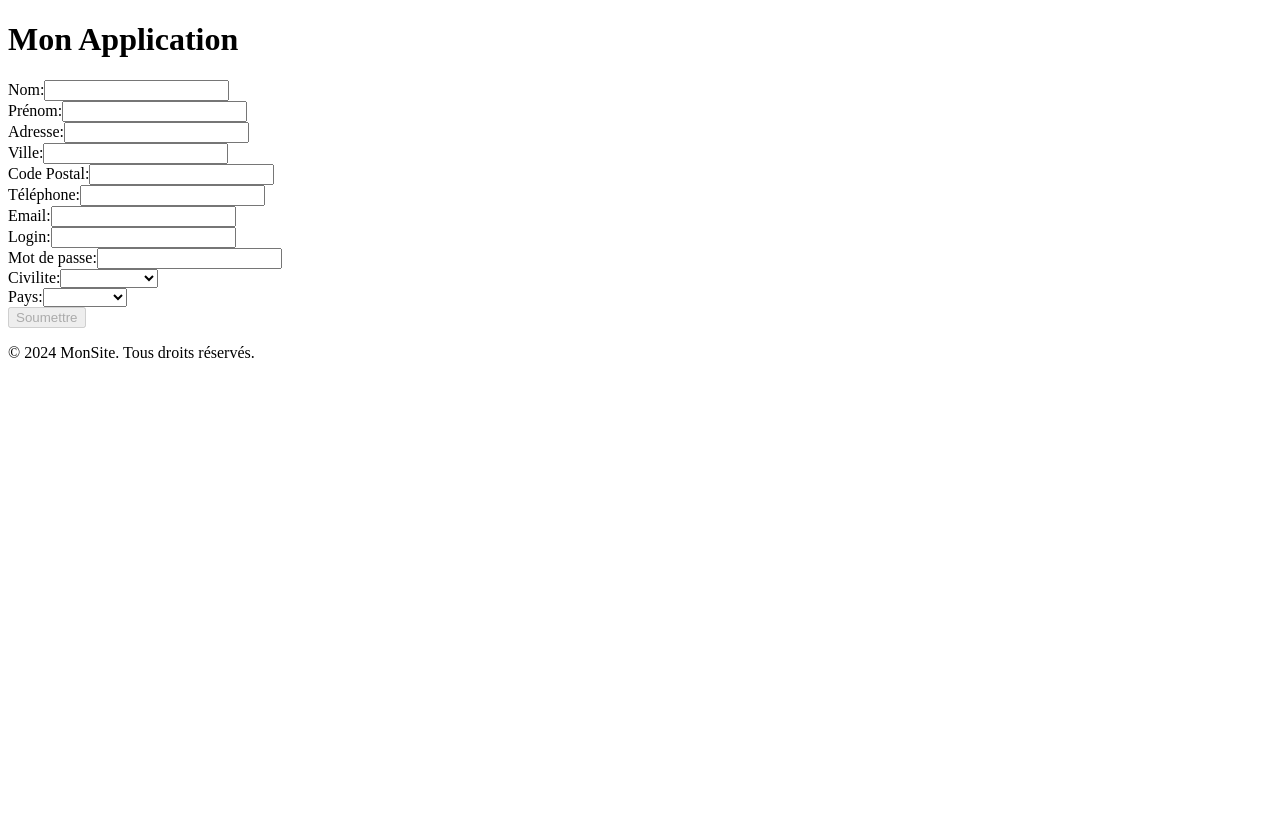
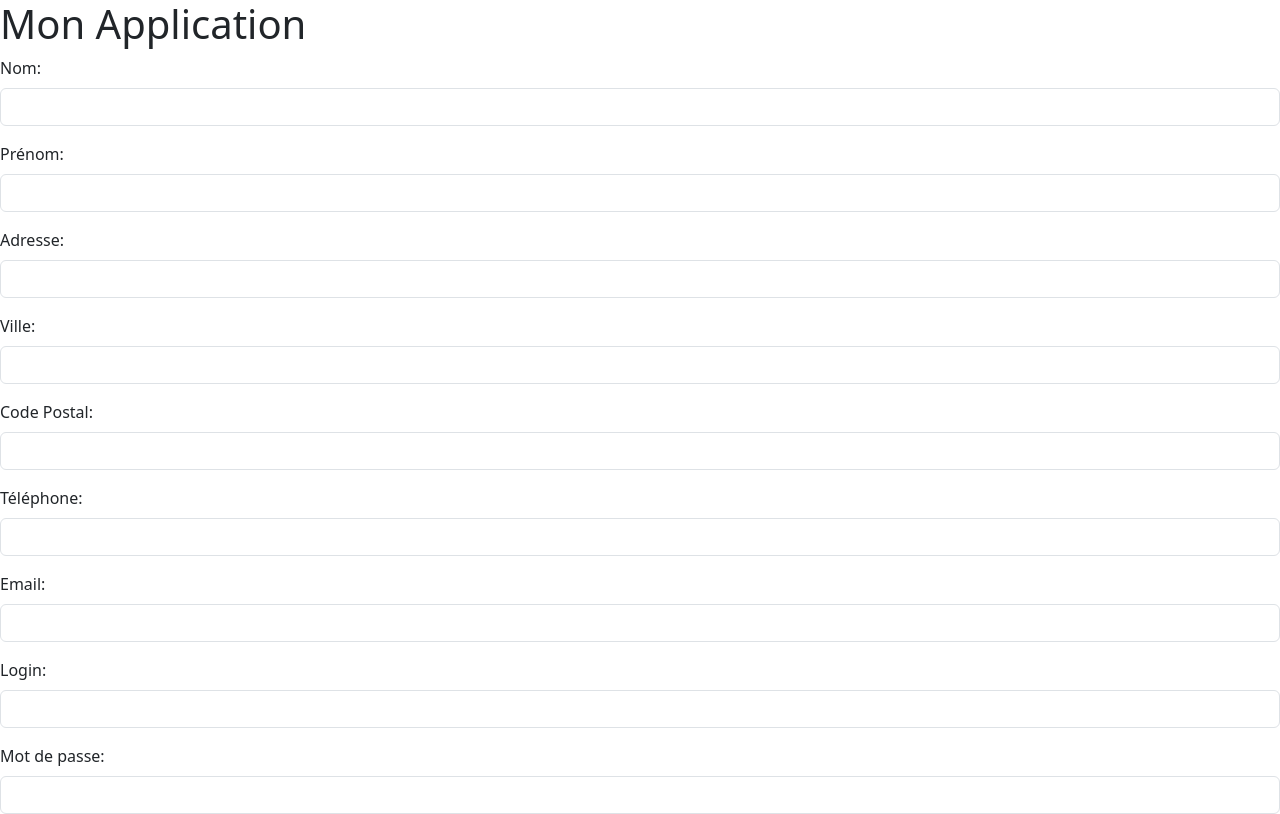
Before and after one commit to Ricdrum14/TP02_ANNIS_Ricardo, an Angular app: page / in a window 1280 px wide. Shown: the top 814 px of the page. Built offline with nearby package versions, Linux system fonts and the light colour scheme.

Commit message:
Modifications du programme

```diff
--- a/angular.json
+++ b/angular.json
@@ -27,9 +27,11 @@
               }
             ],
             "styles": [
-              "src/styles.css"
+              "src/styles.css",
+              "node_modules/bootstrap/dist/css/bootstrap.min.css"
             ],
             "scripts": []
+
           },
           "configurations": {
             "production": {
--- a/package.json
+++ b/package.json
@@ -18,6 +18,7 @@
     "@angular/platform-browser": "^18.2.0",
     "@angular/platform-browser-dynamic": "^18.2.0",
     "@angular/router": "^18.2.0",
+    "bootstrap": "^5.3.3",
     "rxjs": "~7.8.0",
     "tslib": "^2.3.0",
     "zone.js": "~0.14.10"
--- a/src/app/app.component.html
+++ b/src/app/app.component.html
@@ -1,8 +1,9 @@
 <app-tetiere></app-tetiere>
 
-<app-compte-formulaire></app-compte-formulaire>
+<!-- Le formulaire de saisie émet des données avec l'événement formSubmitted -->
+<app-compte-formulaire (formSubmitted)="onSubmit($event)"></app-compte-formulaire>
 
 <!-- Récapitulatif, affiché uniquement après soumission -->
-<app-recapitulatif *ngIf="submitted" [client]="client"></app-recapitulatif>
+<app-recapitulatif *ngIf="submitted" [client]="recapData"></app-recapitulatif>
 
 <app-footer></app-footer>
--- a/src/app/app.component.ts
+++ b/src/app/app.component.ts
@@ -6,6 +6,7 @@ import { FooterComponent } from './footer/footer.component';
 import { CompteFormulaireComponent } from './compte-formulaire/compte-formulaire.component';
 import { RecapitulatifComponent } from './recapitulatif/recapitulatif.component';
 import { FormsModule } from '@angular/forms';
+
 
 
 @Component({
@@ -26,11 +27,16 @@ import { FormsModule } from '@angular/forms';
 
 export class AppComponent {
 
-  client:any;
+
+  recapData:any=null;// stock les données du client
+
   submitted=false;
 
-  onSubmit(clientData:any){
-    this.client=clientData;
+  onSubmit(clientData: any){
+
+    console.log('Formulaire soumis avec les données :', clientData);
+
+    this.recapData={...clientData}; // on copie les donnees du client dans recapData
     this.submitted=true;
   }
 }
--- a/src/app/compte-formulaire/compte-formulaire.component.html
+++ b/src/app/compte-formulaire/compte-formulaire.component.html
@@ -1,63 +1,133 @@
-<form (ngSubmit)="onSubmit()" #clientForm="ngForm">
-    <div>
-      <label for="nom">Nom:</label>
-      <input type="text" id="nom" name="nom" [(ngModel)]="client.nom" required>
+<form (ngSubmit)="onSubmit(clientForm)" #clientForm="ngForm" class="needs-validation" novalidate>
+   <!-- Nom -->
+   <div class="mb-3">
+     <label for="nom" class="form-label">Nom:</label>
+     <input type="text" id="nom" name="nom" [(ngModel)]="client.nom" autocomplete="family-name"
+            class="form-control" pattern="^[A-Za-zÀ-ÿ\s-]+$" #nom="ngModel" required
+            [ngClass]="{'is-invalid': nom.invalid && (nom.touched || clientForm.submitted)}">
+     <div *ngIf="nom.invalid && (nom.touched || clientForm.submitted)" class="text-danger">
+        Nom invalide : lettres uniquement.
      </div>
-    <div>
-      <label for="prenom">Prénom:</label>
-      <input type="text" id="prenom" name="prenom" [(ngModel)]="client.prenom" required>
    </div>
-    <!-- Ajoute les autres champs ici : adresse, ville, etc. -->
-     <div>
-        <label for="adresse">Adresse:</label>
-        <input type="text" id="adresse" name="adresse" [(ngModel)]="client.adresse" required>
+
+   <!-- Prénom -->
+   <div class="mb-3">
+     <label for="prenom" class="form-label">Prénom:</label>
+     <input type="text" id="prenom" name="prenom" [(ngModel)]="client.prenom" autocomplete="given-name"
+            class="form-control" pattern="^[A-Za-zÀ-ÿ\s-]+$" #prenom="ngModel" required
+            [ngClass]="{'is-invalid': prenom.invalid && (prenom.touched || clientForm.submitted)}">
+     <div *ngIf="prenom.invalid && (prenom.touched || clientForm.submitted)" class="text-danger">
+        Prénom invalide : lettres uniquement.
      </div>
-     <div>
-        <label for="ville">Ville:</label>
-        <input type="text" id="ville" name="ville" [(ngModel)]="client.ville" required>
    </div>
-     <div>
-        <label for="codePostal">Code Postal:</label>
-        <input type="text" id="codePostal" name="codePostal" [(ngModel)]="client.codePostal" required>
+
+   <!-- Adresse -->
+   <div class="mb-3">
+     <label for="adresse" class="form-label">Adresse:</label>
+     <input type="text" id="adresse" name="adresse" [(ngModel)]="client.adresse" autocomplete="street-address"
+            class="form-control" pattern="^[a-zA-Z0-9\s,.'-]+$" #adresse="ngModel" required
+            [ngClass]="{'is-invalid': adresse.invalid && (adresse.touched || clientForm.submitted)}">
+     <div *ngIf="adresse.invalid && (adresse.touched || clientForm.submitted)" class="text-danger">
+        Adresse invalide.
      </div>
-     <div>
-        <label for="telephone">Téléphone:</label>
-        <input type="text" id="telephone" name="telephone" [(ngModel)]="client.telephone" required>
    </div>
-     <div>
-        <label for="email">Email:</label>
-        <input type="email" id="email" name="email" [(ngModel)]="client.email" required>
+
+   <!-- Ville -->
+   <div class="mb-3">
+     <label for="ville" class="form-label">Ville:</label>
+     <input type="text" id="ville" name="ville" [(ngModel)]="client.ville" autocomplete="address-level2"
+            class="form-control" pattern="^[A-Za-zÀ-ÿ\s-]+$" #ville="ngModel" required
+            [ngClass]="{'is-invalid': ville.invalid && (ville.touched || clientForm.submitted)}">
+     <div *ngIf="ville.invalid && (ville.touched || clientForm.submitted)" class="text-danger">
+        Ville invalide : lettres uniquement, avec espaces et tirets.
      </div>
-     <div>
-        <label for="login">Login:</label>
-        <input type="text" id="login" name="login" [(ngModel)]="client.login" required>
    </div>
-     <div>
-        <label for="password">Mot de passe:</label>
-        <input type="password" id="password" name="password" [(ngModel)]="client.password" required>
+
+   <!-- Code Postal -->
+   <div class="mb-3">
+     <label for="codePostal" class="form-label">Code Postal:</label>
+     <input type="text" id="codePostal" name="codePostal" [(ngModel)]="client.codePostal" autocomplete="postal-code"
+            class="form-control" pattern="^\d{5}$" #codePostal="ngModel" required
+            [ngClass]="{'is-invalid': codePostal.invalid && (codePostal.touched || clientForm.submitted)}">
+     <div *ngIf="codePostal.invalid && (codePostal.touched || clientForm.submitted)" class="text-danger">
+        Code Postal invalide : 5 chiffres requis.
      </div>
-     <div>
-        <label for="civilite">Civilite:</label>
-        <select id="civilite" name="civilite" [(ngModel)]="client.civilite" required>
+   </div>
+
+   <!-- Téléphone -->
+   <div class="mb-3">
+     <label for="telephone" class="form-label">Téléphone:</label>
+     <input type="text" id="telephone" name="telephone" [(ngModel)]="client.telephone" autocomplete="tel"
+            class="form-control" pattern="^\+?\d{1,4}[-.\s]?\(?\d{1,4}\)?[-.\s]?\d{1,4}[-.\s]?\d{1,9}$" #telephone="ngModel" required
+            [ngClass]="{'is-invalid': telephone.invalid && (telephone.touched || clientForm.submitted)}">
+     <div *ngIf="telephone.invalid && (telephone.touched || clientForm.submitted)" class="text-danger">
+        Téléphone invalide : format 01 23 45 67 89.
+     </div>
+   </div>
+
+   <!-- Email -->
+   <div class="mb-3">
+     <label for="email" class="form-label">Email:</label>
+     <input type="email" id="email" name="email" [(ngModel)]="client.email" autocomplete="email"
+            class="form-control" #email="ngModel" required
+            [ngClass]="{'is-invalid': email.invalid && (email.touched || clientForm.submitted)}">
+     <div *ngIf="email.invalid && (email.touched || clientForm.submitted)" class="text-danger">
+        Email invalide.
+     </div>
+   </div>
+
+   <!-- Login -->
+   <div class="mb-3">
+     <label for="login" class="form-label">Login:</label>
+     <input type="text" id="login" name="login" [(ngModel)]="client.login" autocomplete="username"
+            class="form-control" pattern="^(?:[a-zA-Z0-9._-]{3,20}|[a-zA-Z0-9._%+-]+@[a-zA-Z0-9.-]+\.[a-zA-Z]{2,})$"  #login="ngModel" required
+            [ngClass]="{'is-invalid': login.invalid && (login.touched || clientForm.submitted)}">
+     <div *ngIf="login.invalid && (login.touched || clientForm.submitted)" class="text-danger">
+        Login invalide : 3-20 caractères, lettres, chiffres, points, underscores, ou tirets.
+     </div>
+   </div>
+
+   <!-- Mot de passe -->
+   <div class="mb-3">
+     <label for="password" class="form-label">Mot de passe:</label>
+     <input type="password" id="password" name="password" [(ngModel)]="client.password" autocomplete="new-password"
+            class="form-control" pattern="^(?=.*[a-z])(?=.*[A-Z])(?=.*\d)(?=.*[@$!%*?&\-])[A-Za-z\d@$!%*?&\-]{8,}$" #password="ngModel" required
+            [ngClass]="{'is-invalid': password.invalid && (password.touched || clientForm.submitted)}">
+     <div *ngIf="password.invalid && (password.touched || clientForm.submitted)" class="text-danger">
+      Mot de passe invalide : Au moins 8 caractères, avec une majuscule, une minuscule, un chiffre, et un caractère spécial.
+     </div>
+   </div>
+
+   <!-- Civilité -->
+   <div class="mb-3">
+     <label for="civilite" class="form-label">Civilité:</label>
+     <select id="civilite" name="civilite" [(ngModel)]="client.civilite" autocomplete="honorific-prefix"
+             class="form-select" required>
        <option value="M">M</option>
        <option value="Mme">Mme</option>
-            <option value="non-specifie">Non Specifie</option>
+       <option value="non-specifie">Non Spécifié</option>
      </select>
    </div>
 
-    <div>
-      <label for="pays">Pays:</label>
-      <select id="pays" name="pays" [(ngModel)]="client.pays" required>
+   <!-- Pays -->
+   <div class="mb-3">
+     <label for="pays" class="form-label">Pays:</label>
+     <select id="pays" name="pays" [(ngModel)]="client.pays" autocomplete="country" class="form-select" required>
        <option value="france">France</option>
        <option value="belgique">Belgique</option>
        <option value="suisse">Suisse</option>
-        <option value="angleterre"> Angleterre</option>
-        <option value="espagne"> Espagne</option>
-        <option value="italie"> Italie</option>
+       <option value="angleterre">Angleterre</option>
+       <option value="espagne">Espagne</option>
+       <option value="italie">Italie</option>
      </select>
+     <div *ngIf="clientForm.controls['pays']?.invalid && clientForm.controls['pays']?.touched" class="text-danger">
+        Sélectionnez un pays.
+     </div>
    </div>
 
-    <div>
-      <button type="submit" [disabled]="clientForm.invalid">Soumettre</button>
+   <!-- Bouton de soumission -->
+   <div class="mb-3">
+     <button type="submit" class="btn btn-primary" [disabled]="clientForm.invalid">Soumettre</button>
    </div>
+
  </form>
--- a/src/app/compte-formulaire/compte-formulaire.component.ts
+++ b/src/app/compte-formulaire/compte-formulaire.component.ts
@@ -31,8 +31,30 @@ export class CompteFormulaireComponent {
 
 
 @Output() formSubmitted = new EventEmitter<any>();
-  onSubmit() {
+  onSubmit(clientForm: any) {
+
+    // Suppression des espaces autour de chaque champ
+    this.client.nom = this.client.nom.trim();
+    this.client.prenom = this.client.prenom.trim();
+    this.client.email = this.client.email.trim();
+    this.client.telephone = this.client.telephone.trim();
+    this.client.adresse = this.client.adresse.trim();
+    this.client.ville = this.client.ville.trim();
+    this.client.codePostal = this.client.codePostal.trim();
+    this.client.pays = this.client.pays.trim();
+    this.client.civilite = this.client.civilite.trim();
+    this.client.password = this.client.password.trim();
+    this.client.login = this.client.login.trim();
+
+    // verification
+    console.log("Nom valid:", this.client.nom);
+    console.log("Prenom valid:", this.client.prenom);
+    console.log("Code postal valid:", this.client.codePostal);
+    console.log("Form invalid?", clientForm.invalid);
+
     this.formSubmitted.emit(this.client);
+
+    clientForm.resetForm(); //Réinitialise tout le formulaire
   }
 
 }
--- a/src/app/recapitulatif/recapitulatif.component.html
+++ b/src/app/recapitulatif/recapitulatif.component.html
@@ -3,9 +3,9 @@
     <p><strong>Nom:</strong> {{ client.nom }}</p>
     <p><strong>Prénom:</strong> {{ client.prenom }}</p>
     <p><strong>Adresse:</strong> {{ client.adresse }}</p>
-    <p><strong>Code Postal:</strong> {{ client.cp }}</p>
+    <p><strong>Code Postal:</strong> {{ client.codePostal }}</p>
     <p><strong>Ville:</strong> {{ client.ville }}</p>
-    <p><strong>Téléphone:</strong> {{ client.tel }}</p>
+    <p><strong>Téléphone:</strong> {{ client.telephone }}</p>
     <p><strong>Email:</strong> {{ client.email }}</p>
     <p><strong>Civilité:</strong> {{ client.civilite }}</p>
     <p><strong>Login:</strong> {{ client.login }}</p>
```
Also changed, not shown: 1 other file (tests, documents, lock files or other folders). Lines whose indentation alone changed are shown as unchanged.
